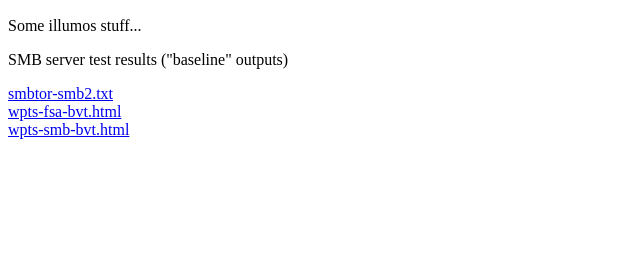
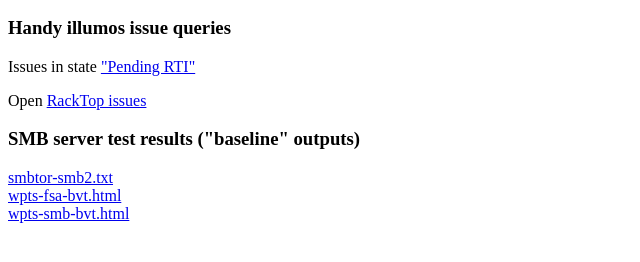
Before and after one commit to gwr/gwr.github.io, a plain HTML site: page illumos/index.html in a window 1280 px wide. Shown: the part 38-300 px from the top of the page, without its empty margins (0-640 px from the left). Drawn offline with Linux system fonts and the light colour scheme.

Commit message:
Add some redmine links for illumos

```diff
--- a/illumos/index.html
+++ b/illumos/index.html
@@ -4,9 +4,13 @@
 </head>
 <body>
 <h2>illumos</h2>
-Some illumos stuff...
+<h3>Handy illumos issue queries</h3>
 <p>
-SMB server test results ("baseline" outputs)
+Issues in state <a href="https://www.illumos.org/projects/illumos-gate/issues?utf8=%E2%9C%93&set_filter=1&sort=id%3Adesc%2Cstatus&f%5B%5D=status_id&op%5Bstatus_id%5D=%3D&v%5Bstatus_id%5D%5B%5D=7&f%5B%5D=&c%5B%5D=tracker&c%5B%5D=status&c%5B%5D=priority&c%5B%5D=subject&c%5B%5D=assigned_to&c%5B%5D=updated_on&group_by=&t%5B%5D=">"Pending RTI"</a>
+<p>
+Open <a href="https://www.illumos.org/projects/illumos-gate/issues?utf8=%E2%9C%93&set_filter=1&sort=id%3Adesc%2Cstatus&f%5B%5D=status_id&op%5Bstatus_id%5D=o&f%5B%5D=cf_13&op%5Bcf_13%5D=%7E&v%5Bcf_13%5D%5B%5D=racktop%3A&f%5B%5D=&c%5B%5D=tracker&c%5B%5D=status&c%5B%5D=priority&c%5B%5D=subject&c%5B%5D=assigned_to&c%5B%5D=cf_13&group_by=status&t%5B%5D=">RackTop issues</a>
+<p>
+<h3>SMB server test results ("baseline" outputs)</h3>
 <p>
 <a href=smbtor-smb2.txt>smbtor-smb2.txt</a>
 <br>
```
